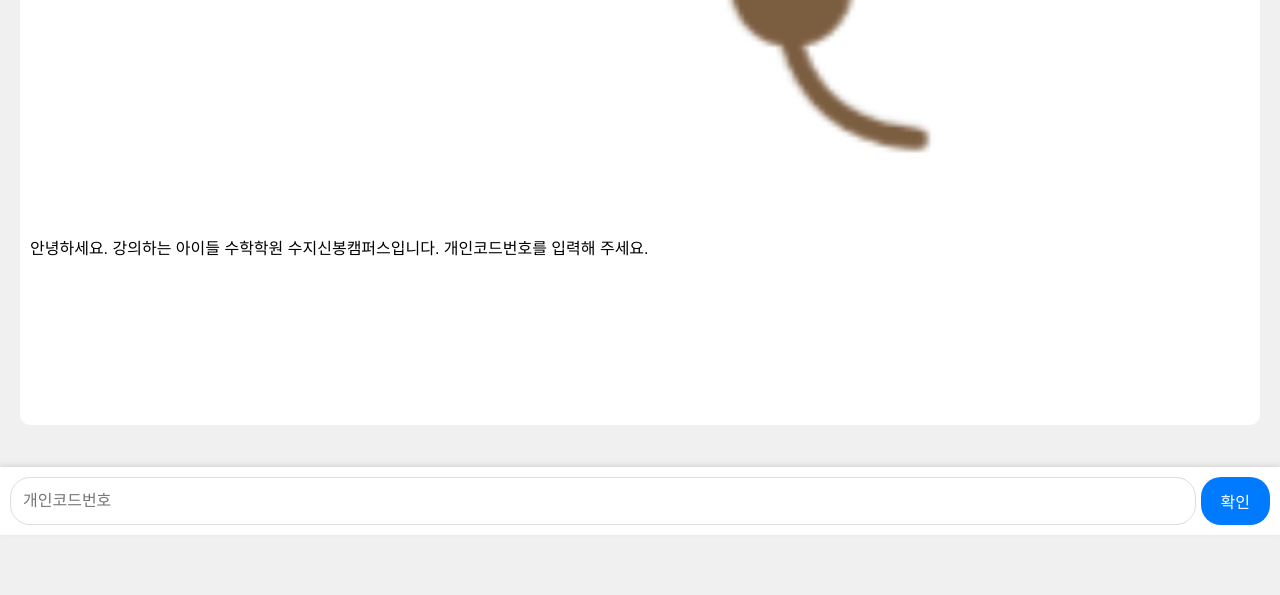
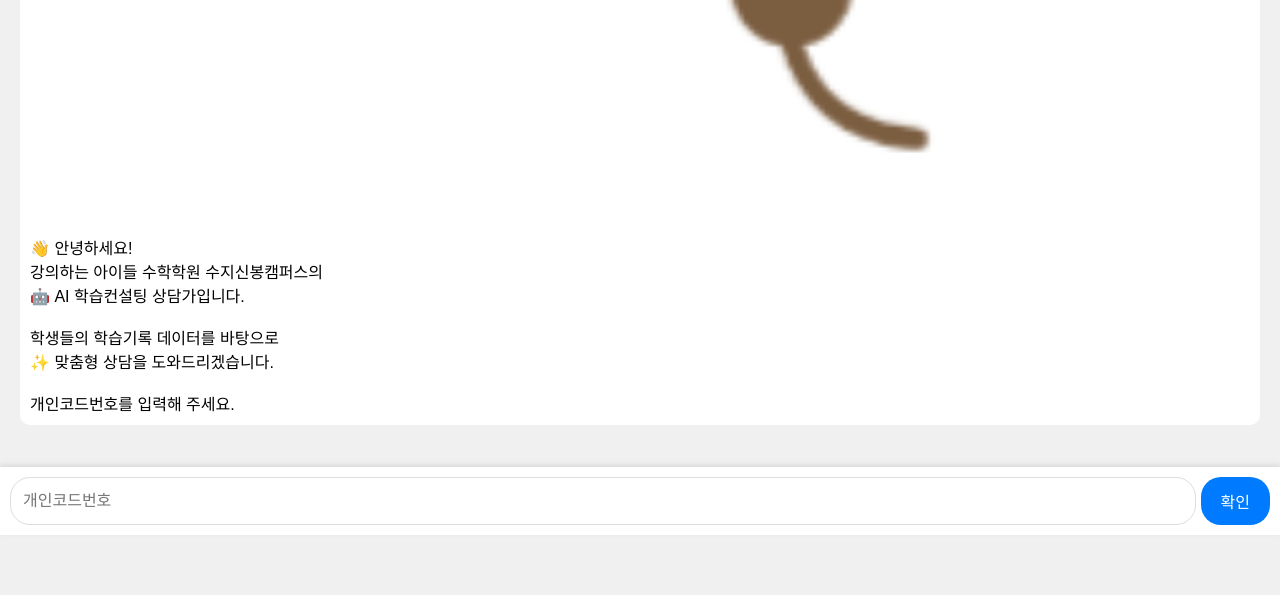
Before and after one commit to SINBONGMATH/learning-chatbotcd, a FastAPI app: page / in a window 1280 px wide. Shown: the part 1019-1614 px from the top of the page. Run offline with FastAPI, Linux system fonts and the light colour scheme.

Commit message:
Update chat.html

```diff
--- a/templates/chat.html
+++ b/templates/chat.html
@@ -139,7 +139,11 @@
                     <img src="/static/logo.PNG" alt="학원 로고">
                 </div>
                 <div class="bot-message-with-logo">
-                    안녕하세요. 강의하는 아이들 수학학원 수지신봉캠퍼스입니다.
+                    👋 안녕하세요!<br>
+                    강의하는 아이들 수학학원 수지신봉캠퍼스의<br>
+                    🤖 AI 학습컨설팅 상담가입니다.<br><br>
+                    학생들의 학습기록 데이터를 바탕으로<br>
+                    ✨ 맞춤형 상담을 도와드리겠습니다.<br><br>
                     개인코드번호를 입력해 주세요.
                 </div>
             </div>
```
